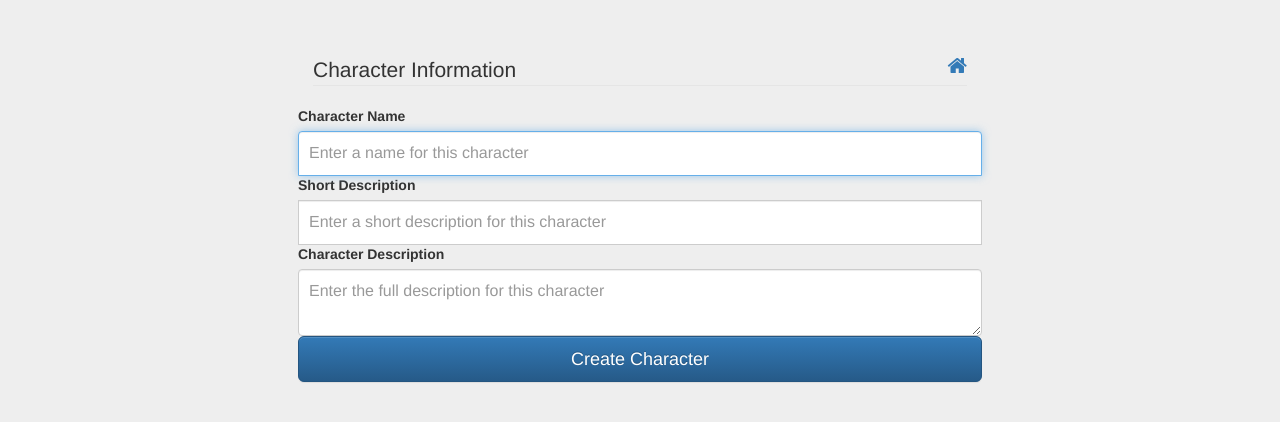
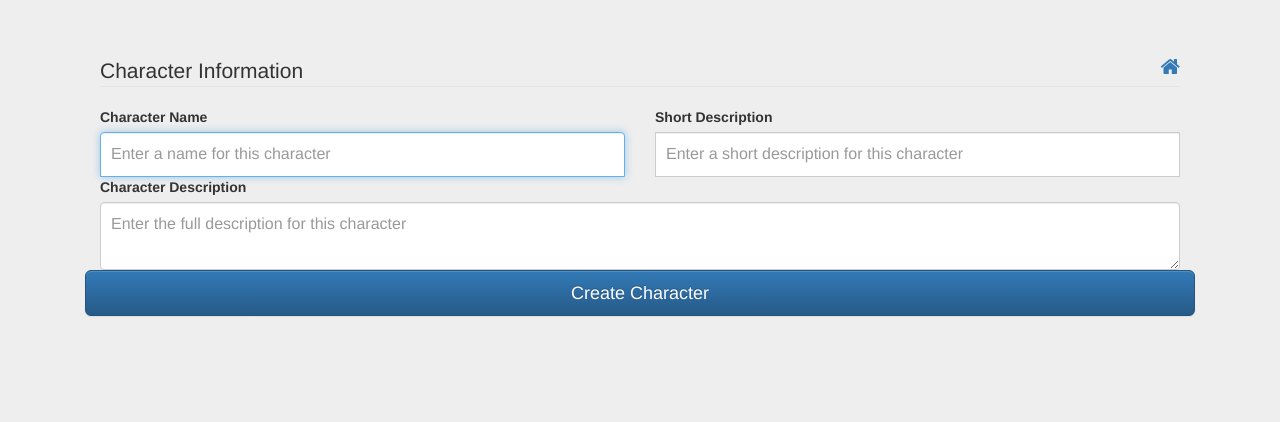
Before and after one commit to ilsteiner/CharacterTracker, a Flask app: template templates/forms/new-character.html in a window 1280 px wide. Shown: the top 422 px of the page. Run offline with Flask 2, Linux system fonts and the light colour scheme; the template is opened without the code that fills it: values that come from a table or form of the project are taken from there, others are empty; parts of the project's set-up code (start-up, migrations or seed data) failed here and were passed over; some libraries are stand-ins or nearby versions.

Commit message:
Made the form prettier.

```diff
--- a/static/css/layout.forms.css
+++ b/static/css/layout.forms.css
@@ -4,7 +4,7 @@ body {
   background-color: #eee;
 }
 .form-only-page .form {
-  max-width: 60%;
+  /*max-width: 60%;*/
   padding: 15px;
   margin: 0 auto;
 }
--- a/templates/forms/new-character.html
+++ b/templates/forms/new-character.html
@@ -4,19 +4,24 @@
 
     <form method="post" class="form">
         <input type="hidden" name="csrf_token" value="{{ csrf_token() }}"/>
+        <div class="col-md-12">
             <fieldset>
                 <legend>
                     Character Information
                     <a href="{{ url_for('home') }}" title="Back to homepage"><i class="fa fa-home pull-right"></i></a>
                 </legend>
                 <div class="row">
-                <div class="col.md-12">
+                    <div class="col-md-6">
                         <label for="name">{{ form.name.label.text }}</label>
                         {{ form.name(class_ = 'form-control first-input', placeholder = 'Enter a name for this character', required = true, autofocus = true) }}
                     </div>
+                    <div class="col-md-6">
+                        <label for="short_description">{{ form.short_description.label.text }}</label>
+                        {{ form.short_description(class_ = 'form-control', placeholder = 'Enter a short description for this character', required = true) }}
+                    </div>
                 </div>
                 <div class="row">
-                <div class="col.md-12">
+                    <div class="col-md-12">
                         {% if form.name.errors %}
                             <div class="alert alert-danger" role="alert">
                                 <span class="sr-only">Error:</span>
@@ -29,34 +34,24 @@
                 </div>
 
                 <div class="row">
-                <div class="col.md-12">
-                    <label for="short_description">{{ form.short_description.label.text }}</label>
-                    {{ form.short_description(class_ = 'form-control', placeholder = 'Enter a short description for this character', required = true) }}
-                </div>
-            </div>
-
-            <div class="row">
-                <div class="col.md-12">
+                    <div class="col-md-12">
                         <label for="description">{{ form.description.label.text }}</label>
                         {{ form.description(class_ = 'form-control last-input', placeholder = 'Enter the full description for this character', required = true) }}
                     </div>
                 </div>
             </fieldset>
+        </div>
 
         {% if character_count %}
+            <div class="col-md-12">
                 <fieldset>
                     <legend>
                         Relationships
-                </legend>
-
-{#            <button type="button" class="btn btn-default" aria-label="Right Align">#}
-{#                <span class="glyphicon glyphicon-align-right" aria-hidden="true"></span>#}
-{#            </button>#}
-
                         <button type="button" class="btn btn-default" id="insert-new">
                             <span class="glyphicon glyphicon-align-right hidden"></span>
                             <span class="glyphicon glyphicon-plus" aria-hidden="true"></span> Add Relationship
                         </button>
+                    </legend>
 
                     {% for relationship in form.relationships %}
                         <fieldset class="relationship">
@@ -64,18 +59,18 @@
                                 New Relationship
                             </legend>
                             <div class="row">
-                            <div class="col.sm-6">
+                                <div class="col-md-6">
                                     <label for="related_to">Has a relationship with</label>
                                     {{ relationship.related_to(class = 'form-control related_to') }}
                                 </div>
-                            <div class="col.sm-6">
+                                <div class="col-md-6">
                                     <label for="relationship_type">Relationship Type</label>
                                     {{ relationship.relationship_type(class = 'form-control', placeholder = 'Enter one or two words') }}
                                 </div>
                             </div>
 
                             <div class="row">
-                            <div class="col.md-6">
+                                <div class="col-md-12">
                                     <label for="relationship_description">Relationship Description</label>
                                     {{ relationship.relationship_description(class = 'form-control', placeholder = 'Describe the relationship') }}
                                 </div>
@@ -84,10 +79,11 @@
                     {% endfor %}
 
                 </fieldset>
+            </div>
         {% endif %}
 
         <div class="row">
-            <div class="col.md-12">
+            <div class="col-md-12">
                 <input type="submit" value="Create Character" class="btn btn-primary btn-lg btn-block">
             </div>
         </div>
--- a/templates/layouts/form.html
+++ b/templates/layouts/form.html
@@ -41,6 +41,8 @@
 
 <div class="container">
 
+    <div class="row">
+    <div class="col-md-12">
         {% with messages = get_flashed_messages() %}
             {% if messages %}
                 {% for message in messages %}
@@ -51,8 +53,14 @@
                 {% endfor %}
             {% endif %}
         {% endwith %}
+    </div>
+    </div>
 
+    <div class="row">
+    <div class="col-md-12">
         {% block content %}{% endblock %}
+    </div>
+    </div>
 
 </div>
 
```
Lines whose indentation alone changed are shown as unchanged.
